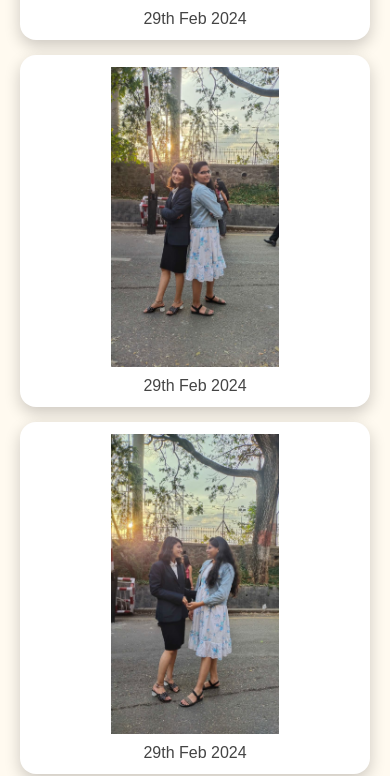
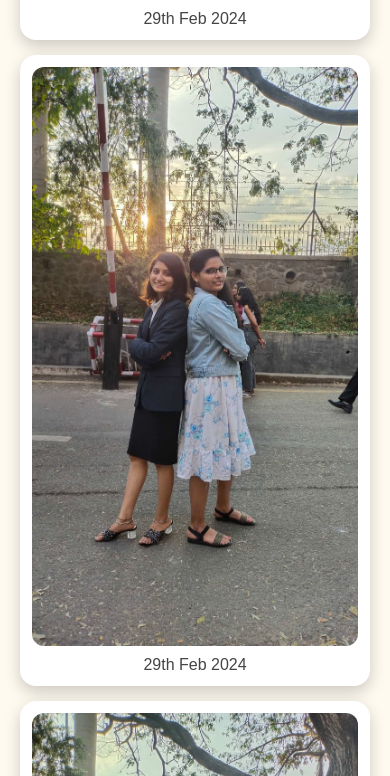
Before and after one commit to AD5224/bdg, a plain HTML site: page index.html in a window 390 px wide. Shown: the part 1148-1924 px from the top of the page. Drawn offline with nearby package versions, Linux system fonts and the light colour scheme.

Commit message:
Update style.css

```diff
--- a/style.css
+++ b/style.css
@@ -433,3 +433,9 @@ body {
   font-weight: 500;
   color: #444;
 }
+
+@media (max-width: 600px) {
+  .photos img {
+    max-height: none;
+  }
+}
```
